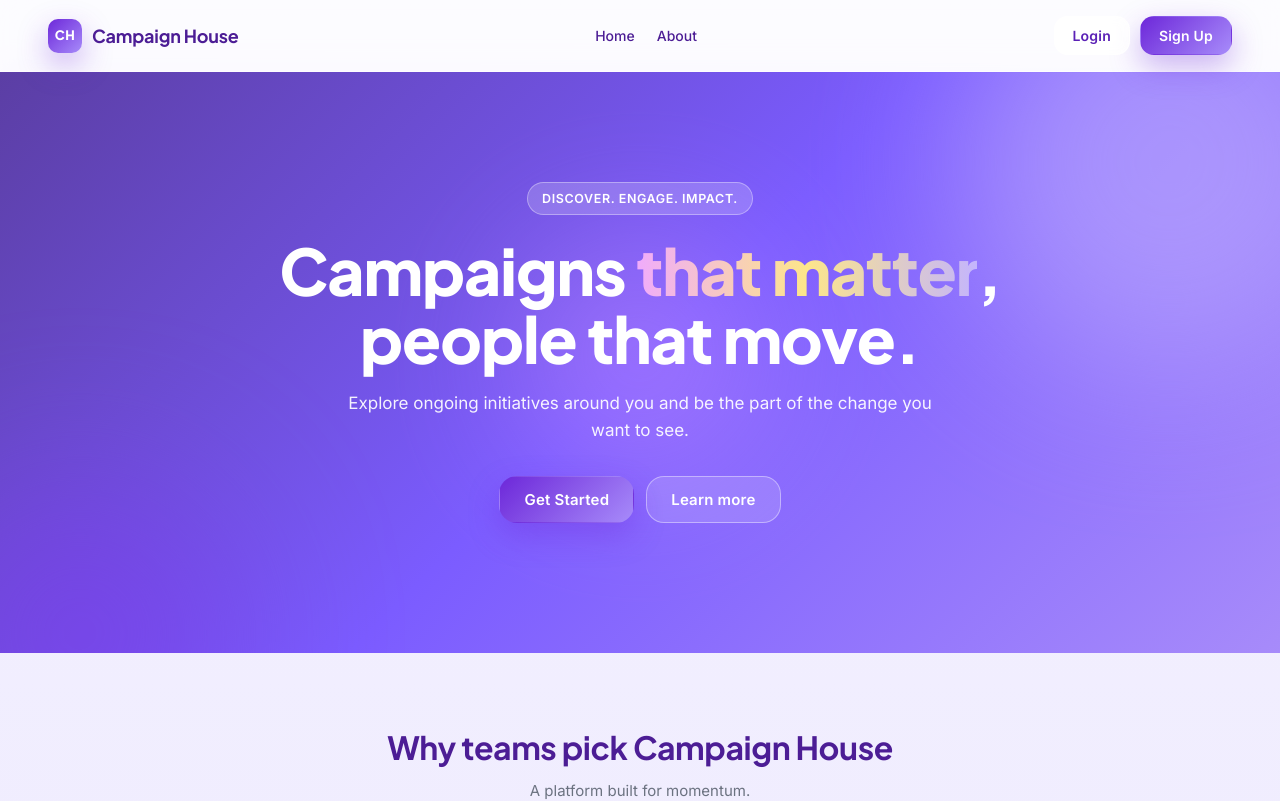
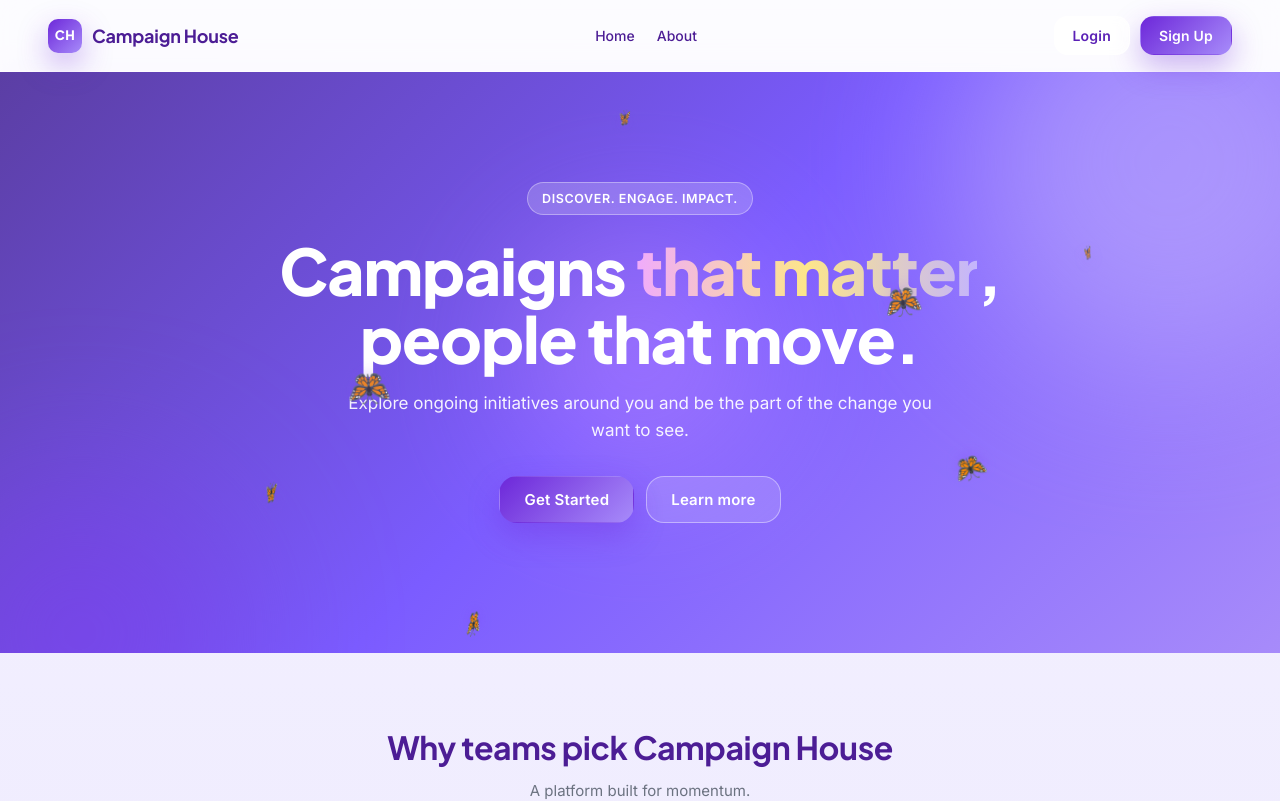
Before and after one commit to averma164/Campaign-House, a React (Vite) app in the folder Frontend/: page / in a window 1280 px wide. Shown: the top 801 px of the page. Built offline with nearby package versions, Linux system fonts and the light colour scheme.

Commit message:
Added Animation

```diff
--- /dev/null
+++ b/Frontend/src/Butterflies.css
@@ -0,0 +1,95 @@
+/* Butterflies overlay — sits above the page background but ignores clicks. */
+.butterflies {
+  position: fixed;
+  inset: 0;
+  pointer-events: none;
+  overflow: hidden;
+  z-index: 2;
+}
+
+.butterfly {
+  position: absolute;
+  top: 0;
+  left: 0;
+  font-size: 1.6rem;
+  line-height: 1;
+  filter: drop-shadow(0 4px 6px rgba(124, 58, 237, 0.18));
+  will-change: transform;
+}
+
+/* The inner span flaps quickly — gives the illusion of wing motion */
+.butterfly-wing {
+  display: inline-block;
+  transform-origin: 50% 50%;
+  animation: butterfly-flap 0.22s ease-in-out infinite;
+  will-change: transform;
+}
+
+@keyframes butterfly-flap {
+  0%, 100% { transform: scaleX(1); }
+  50%      { transform: scaleX(0.35); }
+}
+
+/* Four reusable flight paths — wandering loops that finish where they began */
+@keyframes fly-path-a {
+  0%   { transform: translate(-6vw,  90vh) rotate(-6deg); }
+  20%  { transform: translate(20vw,  60vh) rotate(8deg); }
+  40%  { transform: translate(45vw,  78vh) rotate(-10deg); }
+  60%  { transform: translate(70vw,  45vh) rotate(6deg); }
+  80%  { transform: translate(95vw,  65vh) rotate(-4deg); }
+  100% { transform: translate(110vw, 30vh) rotate(10deg); }
+}
+
+@keyframes fly-path-b {
+  0%   { transform: translate(110vw, 20vh) rotate(170deg); }
+  25%  { transform: translate(80vw,  45vh) rotate(190deg); }
+  50%  { transform: translate(50vw,  20vh) rotate(165deg); }
+  75%  { transform: translate(20vw,  55vh) rotate(195deg); }
+  100% { transform: translate(-10vw, 30vh) rotate(175deg); }
+}
+
+@keyframes fly-path-c {
+  0%   { transform: translate(10vw,  -8vh) rotate(20deg); }
+  20%  { transform: translate(25vw,  25vh) rotate(-12deg); }
+  45%  { transform: translate(55vw,  10vh) rotate(15deg); }
+  70%  { transform: translate(78vw,  35vh) rotate(-8deg); }
+  100% { transform: translate(105vw, 15vh) rotate(12deg); }
+}
+
+@keyframes fly-path-d {
+  0%   { transform: translate(105vw, 80vh) rotate(190deg); }
+  25%  { transform: translate(72vw,  55vh) rotate(170deg); }
+  50%  { transform: translate(45vw,  85vh) rotate(200deg); }
+  75%  { transform: translate(18vw,  60vh) rotate(168deg); }
+  100% { transform: translate(-8vw,  88vh) rotate(190deg); }
+}
+
+/* 9 butterflies — different sizes, paths, speeds, and start delays */
+.butterfly-1 { font-size: 1.6rem; animation: fly-path-a 28s linear infinite; }
+.butterfly-2 { font-size: 2.2rem; animation: fly-path-b 34s linear infinite; animation-delay: -6s; opacity: 0.9; }
+.butterfly-3 { font-size: 1.2rem; animation: fly-path-c 22s linear infinite; animation-delay: -3s; opacity: 0.85; }
+.butterfly-4 { font-size: 1.9rem; animation: fly-path-d 30s linear infinite; animation-delay: -12s; }
+.butterfly-5 { font-size: 1.4rem; animation: fly-path-a 26s linear infinite; animation-delay: -18s; opacity: 0.8; }
+.butterfly-6 { font-size: 2.4rem; animation: fly-path-b 40s linear infinite; animation-delay: -22s; opacity: 0.85; }
+.butterfly-7 { font-size: 1.1rem; animation: fly-path-c 19s linear infinite; animation-delay: -9s; opacity: 0.75; }
+.butterfly-8 { font-size: 1.8rem; animation: fly-path-d 33s linear infinite; animation-delay: -2s; }
+.butterfly-9 { font-size: 1.5rem; animation: fly-path-a 31s linear infinite; animation-delay: -25s; opacity: 0.9; }
+
+/* Vary the wing-flap tempo per butterfly so they look like individuals */
+.butterfly-2 .butterfly-wing { animation-duration: 0.18s; }
+.butterfly-3 .butterfly-wing { animation-duration: 0.30s; }
+.butterfly-5 .butterfly-wing { animation-duration: 0.26s; }
+.butterfly-6 .butterfly-wing { animation-duration: 0.16s; }
+.butterfly-7 .butterfly-wing { animation-duration: 0.34s; }
+.butterfly-8 .butterfly-wing { animation-duration: 0.20s; }
+
+/* Respect users who don't want motion */
+@media (prefers-reduced-motion: reduce) {
+  .butterfly,
+  .butterfly-wing {
+    animation: none !important;
+  }
+  .butterflies {
+    display: none;
+  }
+}
--- /dev/null
+++ b/Frontend/src/Butterflies.tsx
@@ -0,0 +1,17 @@
+import "./Butterflies.css";
+
+const COUNT = 9;
+
+function Butterflies() {
+  return (
+    <div className="butterflies" aria-hidden="true">
+      {Array.from({ length: COUNT }).map((_, i) => (
+        <span key={i} className={`butterfly butterfly-${i + 1}`}>
+          <span className="butterfly-wing">🦋</span>
+        </span>
+      ))}
+    </div>
+  );
+}
+
+export default Butterflies;
--- a/Frontend/src/Index.tsx
+++ b/Frontend/src/Index.tsx
@@ -1,6 +1,7 @@
 import { Link } from "react-router-dom";
 import "./index.css";
 import Crousel from "./Crousel";
+import Butterflies from "./Butterflies";
 import { FontAwesomeIcon } from "@fortawesome/react-fontawesome";
 import { faCopyright } from "@fortawesome/free-solid-svg-icons";
 
@@ -13,6 +14,7 @@ const STATS = [
 function Index() {
   return (
     <div className="index-page">
+      <Butterflies />
       <header className="topcontainer">
         <Link to="/" className="brand">
           <span className="brand-mark" aria-hidden="true">CH</span>
```
